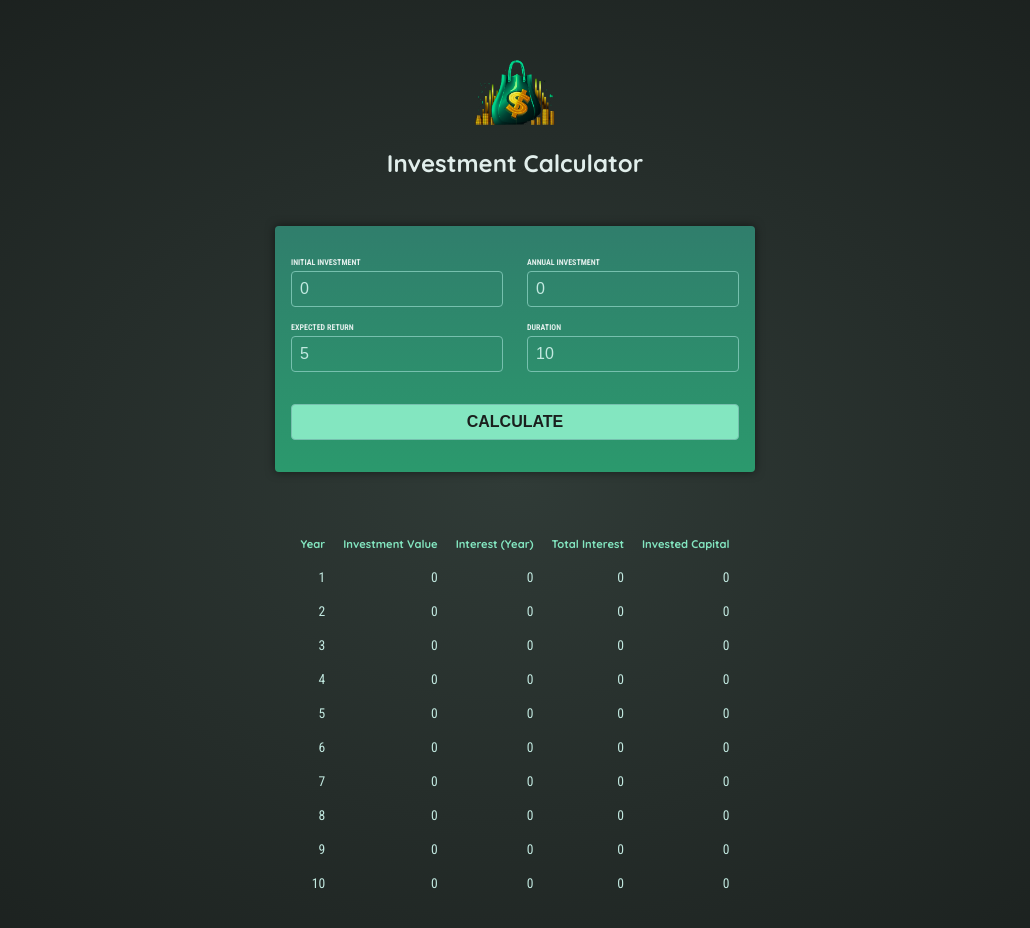
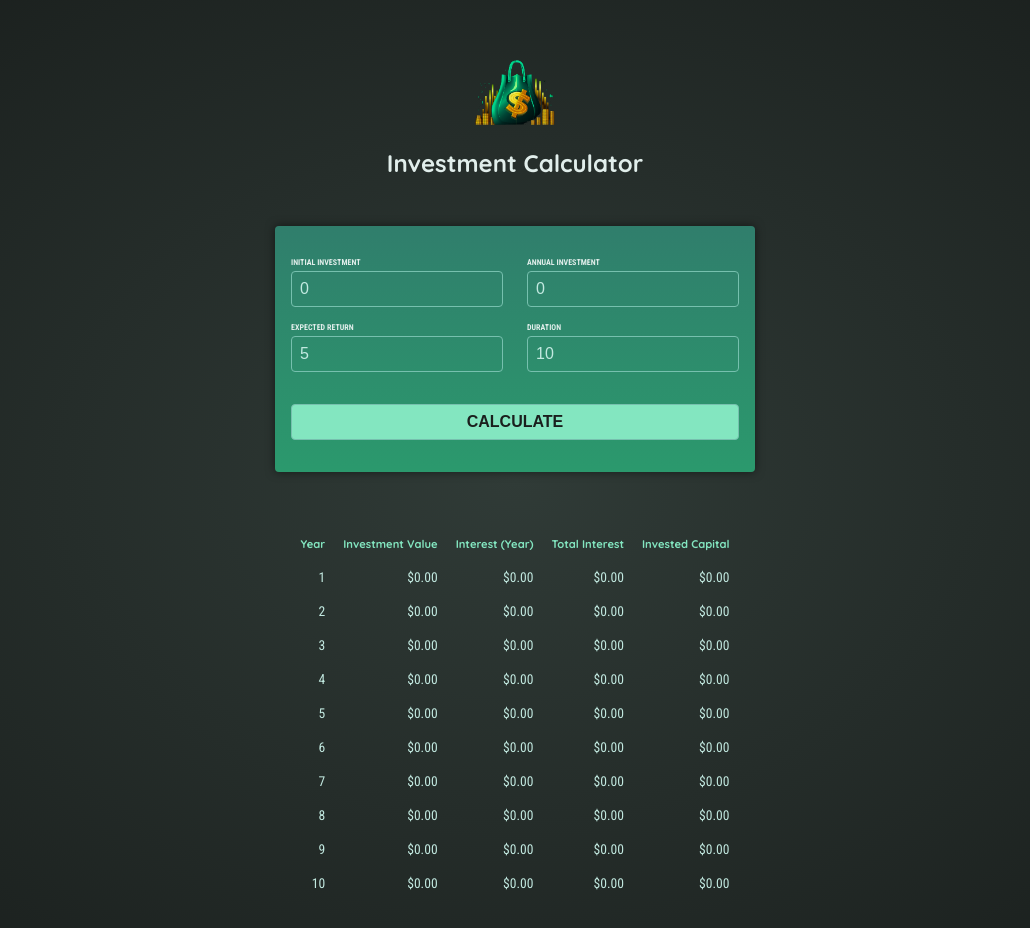
Before and after one commit to HorniczTamas/Angular, an Angular app in the folder onallo/: page / in a window 1280 px wide. Both pictures are taken after a click on the button "CALCULATE". Shown: the top 928 px of the page, without its empty margins (125-1155 px from the left). Built offline with nearby package versions, Linux system fonts and the light colour scheme.

Commit message:
85. done

```diff
--- a/onallo/src/app/investment-results/investment-results.component.html
+++ b/onallo/src/app/investment-results/investment-results.component.html
@@ -15,10 +15,10 @@
         @for (result of results; track result.year) {
         <tr>
             <td>{{ result.year }}</td>
-            <td>{{ result.valueEndOfYear }}</td>
-            <td>{{ result.interest }}</td>
-            <td>{{ result.totalInterest }}</td>
-            <td>{{ result.totalAmountInvested }}</td>
+            <td>{{ result.valueEndOfYear | currency }}</td>
+            <td>{{ result.interest | currency }}</td>
+            <td>{{ result.totalInterest | currency }}</td>
+            <td>{{ result.totalAmountInvested | currency }}</td>
         </tr>
         }
     </tbody>
--- a/onallo/src/app/investment-results/investment-results.component.ts
+++ b/onallo/src/app/investment-results/investment-results.component.ts
@@ -1,9 +1,10 @@
+import { CurrencyPipe } from '@angular/common';
 import { Component, Input, input } from '@angular/core';
 
 @Component({
   selector: 'app-investment-results',
   standalone: true,
-  imports: [],
+  imports: [CurrencyPipe],
   templateUrl: './investment-results.component.html',
   styleUrl: './investment-results.component.css'
 })
```
